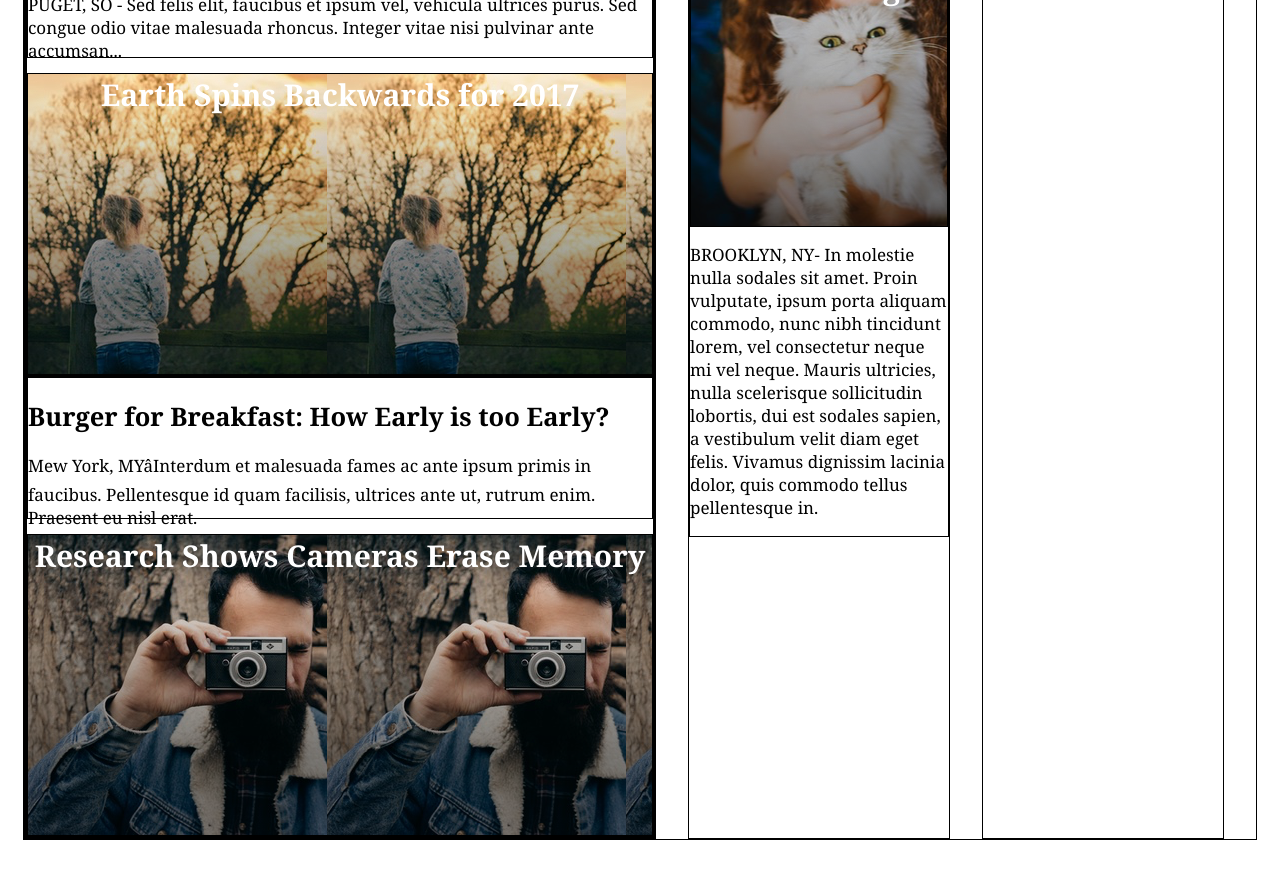
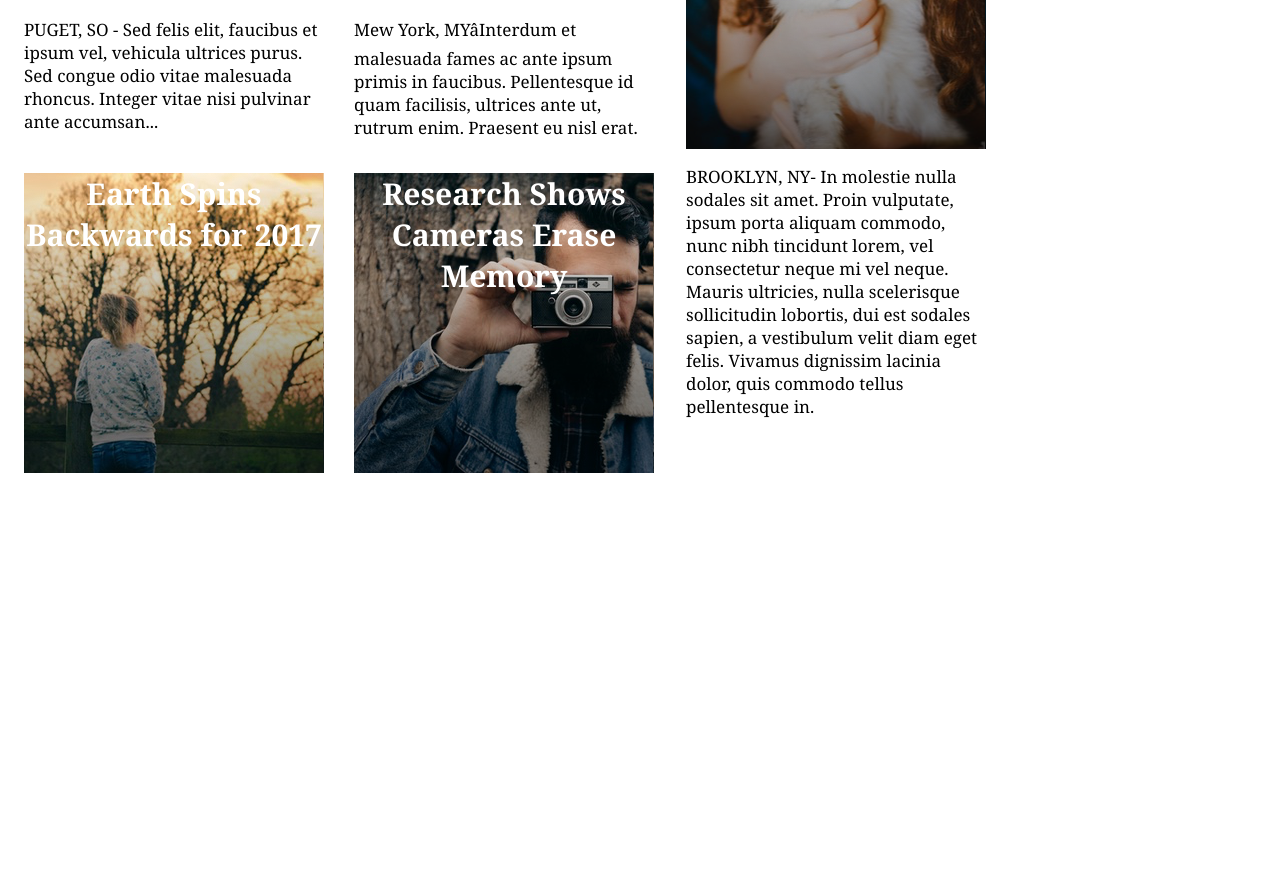
Before and after one commit to Rawco82/mytimes, a plain HTML site: page index.html in a window 1280 px wide. Shown: the part 811-1700 px from the top of the page. After the commit the page ends 1362 px from the top, so only its background shows below. Drawn offline with Linux system fonts and the light colour scheme.

Commit message:
Delete borders and add related css for Task 5.

```diff
--- a/resources/css/style.css
+++ b/resources/css/style.css
@@ -67,7 +67,6 @@ header {
 }
 
 div {
-  border: 1px solid black;
   display: block;
 }
 
@@ -80,26 +79,25 @@ div {
 
 
 .story {
-  /*  Had the next 3 in as they had appeared when we did an Inspect
    display: flex;
-    flex-direction: column;
-    width: 300px; */
+   flex-direction: column;
+   width: 300px;
 }
 
 .stories {
-  /* display: flex; taking this out gave us the full width of the pic */
+  display: flex;
   justify-content: space-between;
   margin-top: 17px;
 }
 
 .stories .text-content {
-  height: 140px;
+  height: 250px;
 }
 
 .image-content {
-  display: flex;
-  /* flex-direction: column; */
-  justify-content: center;
+  /*display: flex;  these are crossed off in Inspect for Task #5
+  flex-direction: column;
+  justify-content: center; */
   font-weight: bold;
   font-size: 30px;
   color: white;
```
